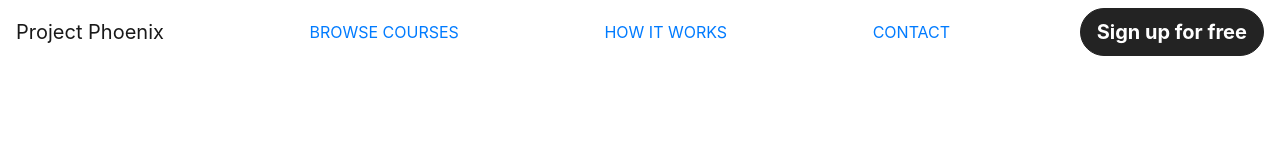
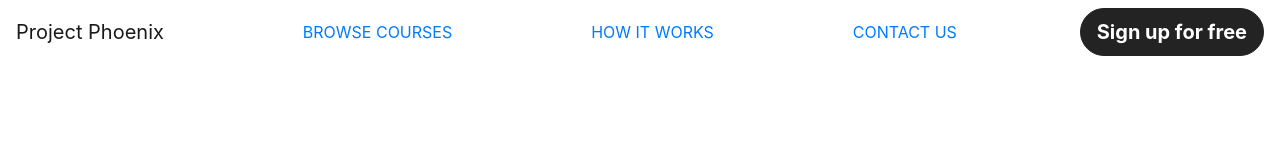
Before and after one commit to dareczeg/enterprise-hackathon, a plain HTML site: page index.html in a window 1280 px wide. Drawn offline with nearby package versions, Linux system fonts and the light colour scheme.

Commit message:
linked index to contact and courses pages

```diff
--- a/index.html
+++ b/index.html
@@ -10,9 +10,9 @@
 <body>
     <nav class="navbar navbar-light justify-content-between" >
         <a class="navbar-brand " href="#">Project Phoenix</a>
-        <a class="nav-item nav-link" href="#">BROWSE COURSES</a>
+        <a class="nav-item nav-link" href="courses.html">BROWSE COURSES</a>
         <a class="nav-item nav-link" href="#">HOW IT WORKS</a>
-        <a class="nav-item nav-link" href="#">CONTACT</a>
+        <a class="nav-item nav-link" href="contact.html">CONTACT US</a>
 
         <button type="button" class="btn btn-lg btn-primary form-inline rounded-pill">
             <strong>Sign up for free</strong>
```
